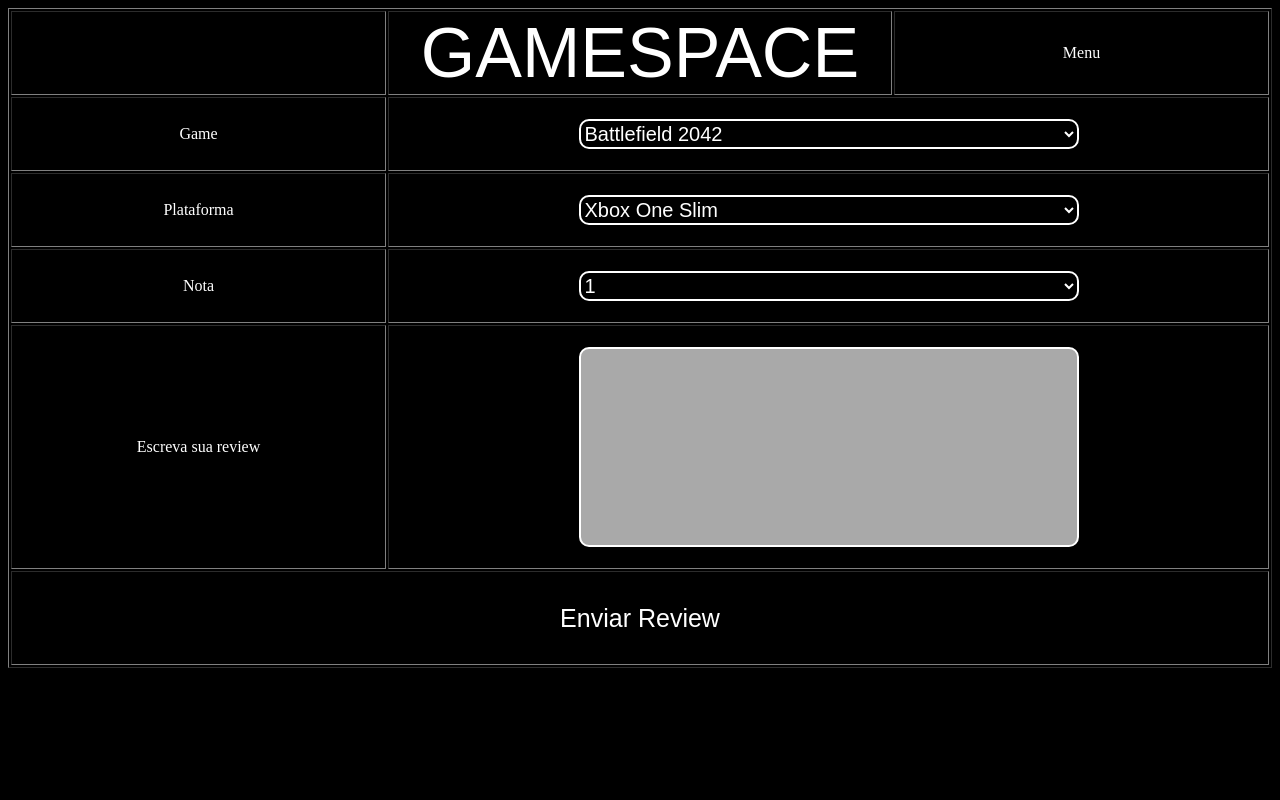
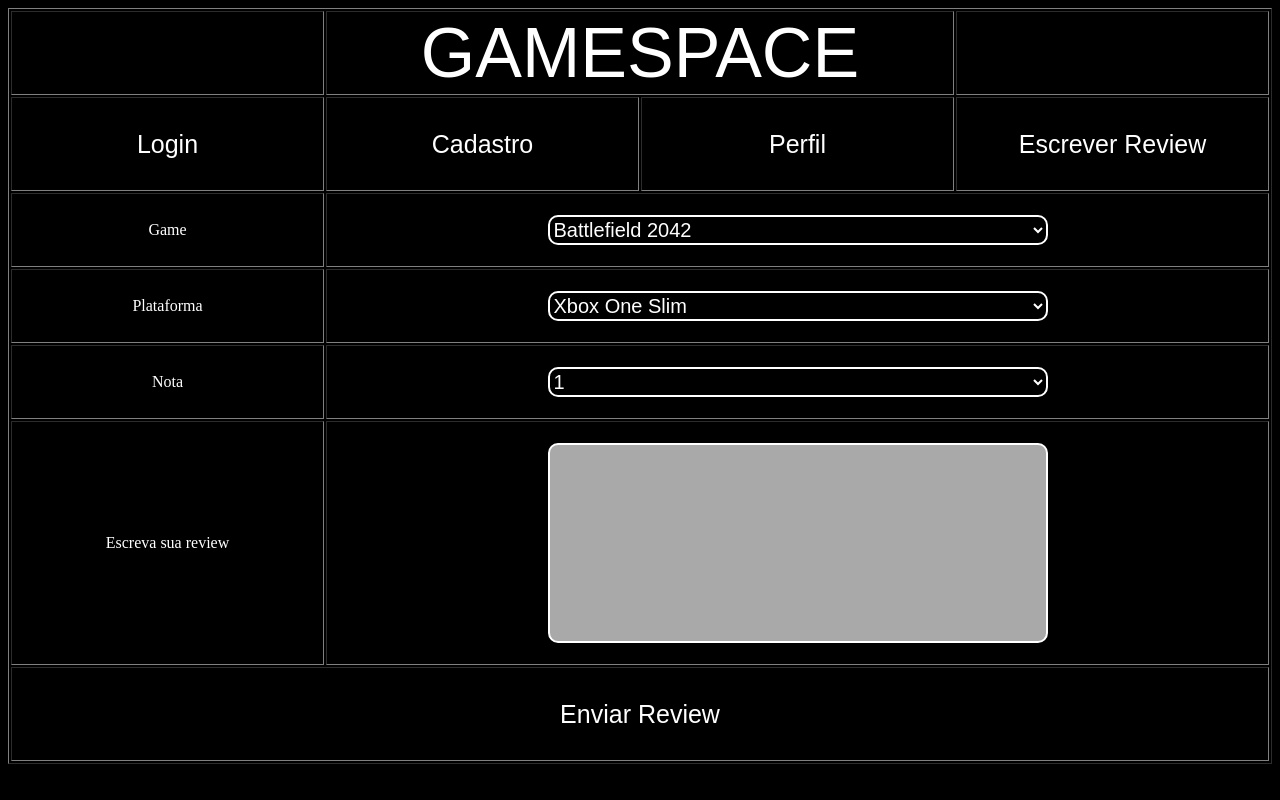
Before and after one commit to nikolasluis/tde, a plain HTML site: page paginas/review.html in a window 1280 px wide. Drawn offline with Linux system fonts and the light colour scheme; a web font is replaced by a local one.

Commit message:
primeira versao

```diff
--- a/css/estilos.css
+++ b/css/estilos.css
@@ -6,6 +6,7 @@ td{
     color:white;
     text-align:center;
     width:25%;
+    height:auto;
 }
 
 .titulo{
@@ -30,10 +31,6 @@ p{
     text-align:center;
     margin-top:10px;
     margin-bottom:50px;
-}
-
-.e td{
-    width: 10%;
 }
 
 
--- a/paginas/review.html
+++ b/paginas/review.html
@@ -15,7 +15,14 @@
             <tr>
                 <td></td>
                 <td class="titulo" colspan="2">GAMESPACE</td>
-                <td>Menu</td>
+                <td>
+            </tr>
+
+            <tr>
+                <td><button type="button" class="botao"> <span>Login</span></button></td>
+                <td><button type="button" class="botao"> <span>Cadastro</span></button></td>
+                <td><button type="button" class="botao"> <span>Perfil</span></button></td>
+                <td><button type="button" class="botao"> <span>Escrever Review</span></button></td>
             </tr>
 
             <tr>
```
Also changed, not shown: index.html (+7 -0 lines).
